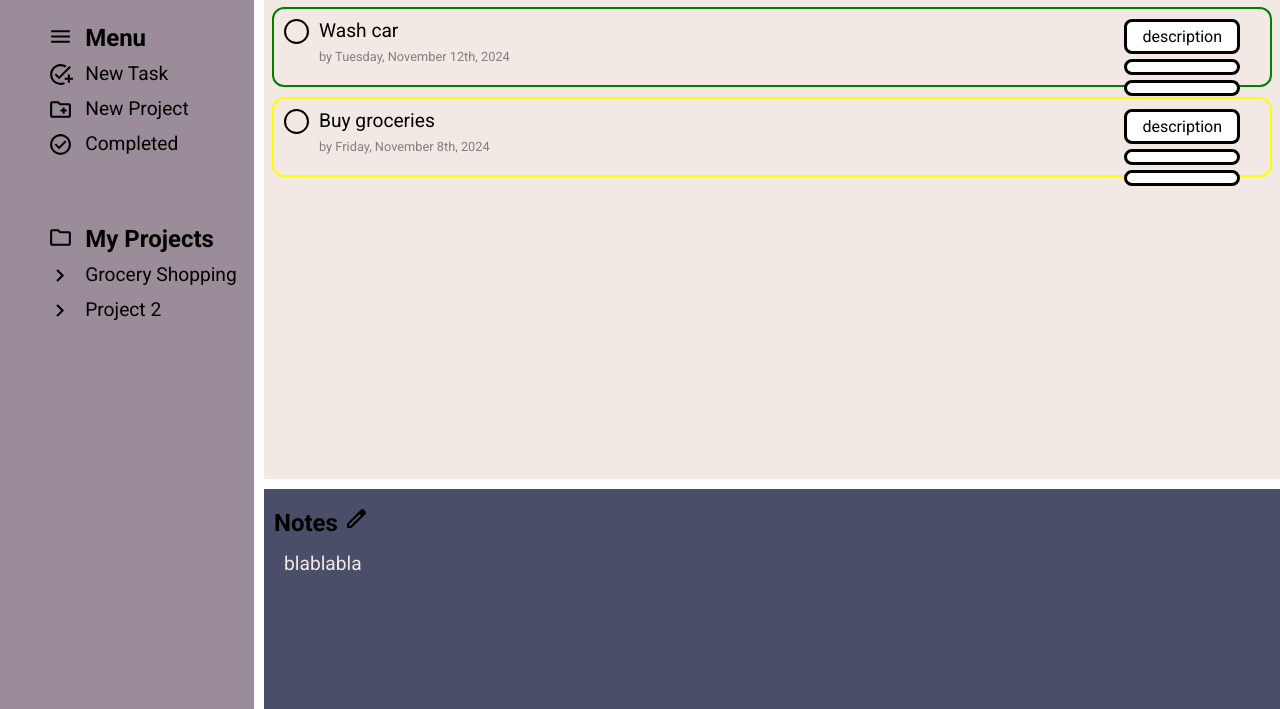
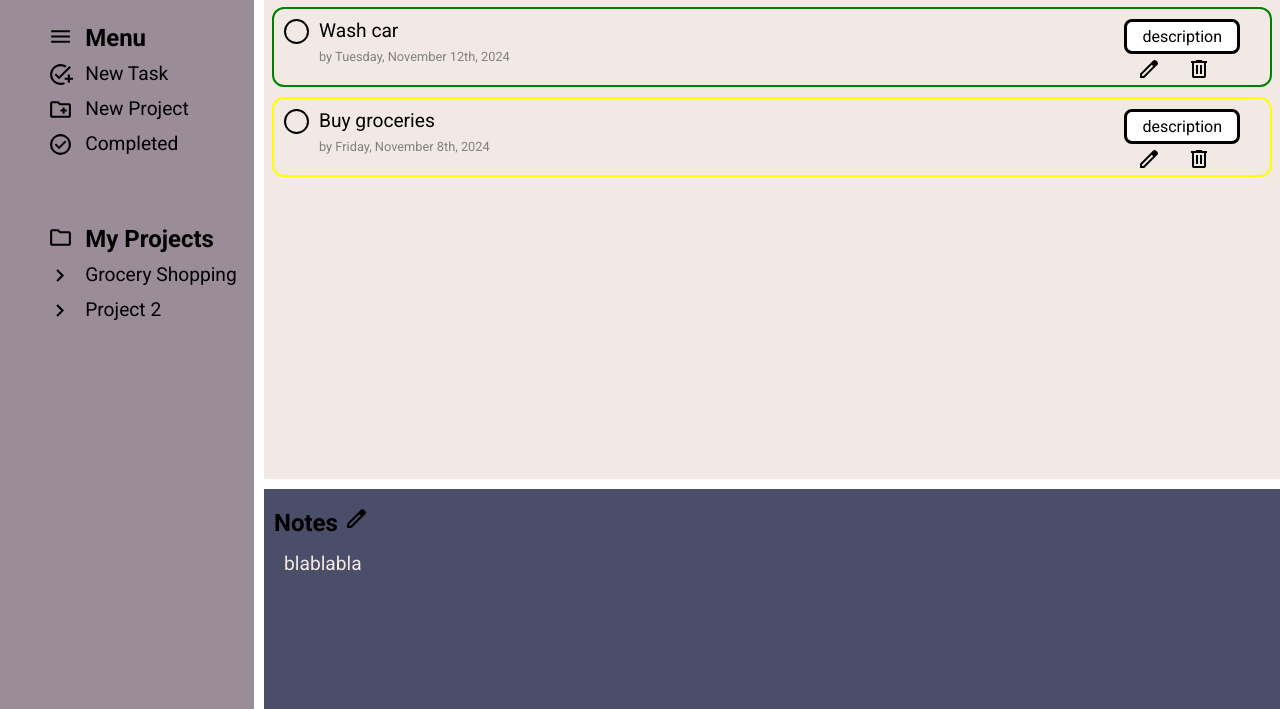
Before and after one commit to Francisco1220/todo-list-app, a website built with webpack: page src/template.html in a window 1280 px wide. Shown: the part 91-800 px from the top of the page. Built offline with nearby package versions, Linux system fonts and the light colour scheme.

Commit message:
Edit style of task card icons

```diff
--- a/src/style.css
+++ b/src/style.css
@@ -118,20 +118,16 @@ li {
     grid-template-columns: 50px 50px;
     grid-template-rows: 1fr 1fr;
     justify-content: end;
-    row-gap: 5px;
 }
 
-.card-interact > button {
+/* Take note */
+.card-interact > button:first-child {
     grid-column: 1/4;
     font-size: 1rem;
     padding: 5px 15px 5px 15px;
     border-radius: 8px;
     border: solid;
     background-color: white;
-}
-
-.card-interact > img {
-    justify-self: center;
 }
 
 .task-title {
@@ -240,6 +236,30 @@ label {
     background-position: center;
 }
 
+.delete-task {
+    width: 20px;
+    height: 30px;
+    border: none;
+    background-color: var(--main-color);
+    background-image: url("./assets/icons/delete.svg");
+    background-repeat: no-repeat;
+    background-origin: border-box;
+    background-position: center;
+    justify-self: center;
+}
+
+.edit-task {
+    width: 20px;
+    height: 30px;
+    border: none;
+    background-color: var(--main-color);
+    background-image: url("./assets/icons/edit-pen.svg");
+    background-repeat: no-repeat;
+    background-origin: border-box;
+    background-position: center;
+    justify-self: center;
+}
+
 .dropdown {
     width: 150px;
     height: 30px;
```
